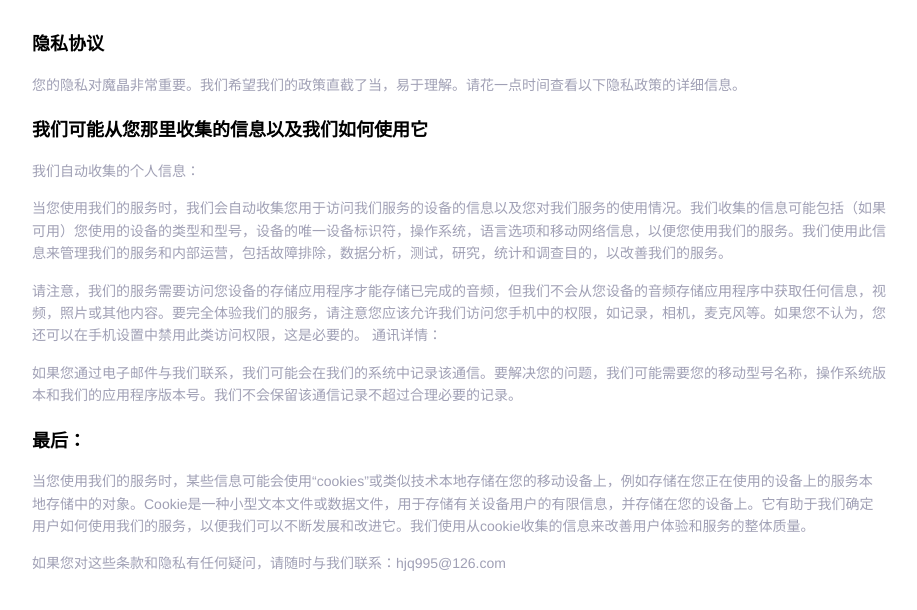
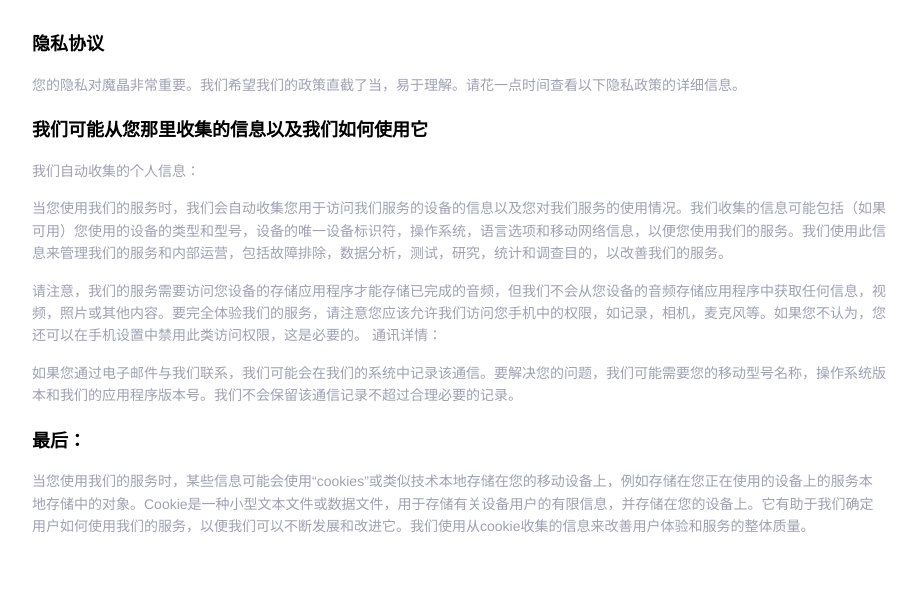
Before and after one commit to xiaohange/xiaohange.github.io, a Jekyll site: the page lingsheng/privacy-agreement.html, which Jekyll copies as it is, in a window 1280 px wide. Shown: the top 610 px of the page, without its empty margins (181-1098 px from the left). Built offline with Jekyll 4.4.1, drawn with Linux system fonts in a browser that asks for light colours.

Commit message:
Update privacy-agreement.html

```diff
--- a/lingsheng/privacy-agreement.html
+++ b/lingsheng/privacy-agreement.html
@@ -353,7 +353,6 @@ kbd {
 <p><font color="#A0A0B5">
 当您使用我们的服务时，某些信息可能会使用“cookies”或类似技术本地存储在您的移动设备上，例如存储在您正在使用的设备上的服务本地存储中的对象。Cookie是一种小型文本文件或数据文件，用于存储有关设备用户的有限信息，并存储在您的设备上。它有助于我们确定用户如何使用我们的服务，以便我们可以不断发展和改进它。我们使用从cookie收集的信息来改善用户体验和服务的整体质量。</p>
 
-<p>如果您对这些条款和隐私有任何疑问，请随时与我们联系：hjq995@126.com
 </font><br /></p>
 
 
```
